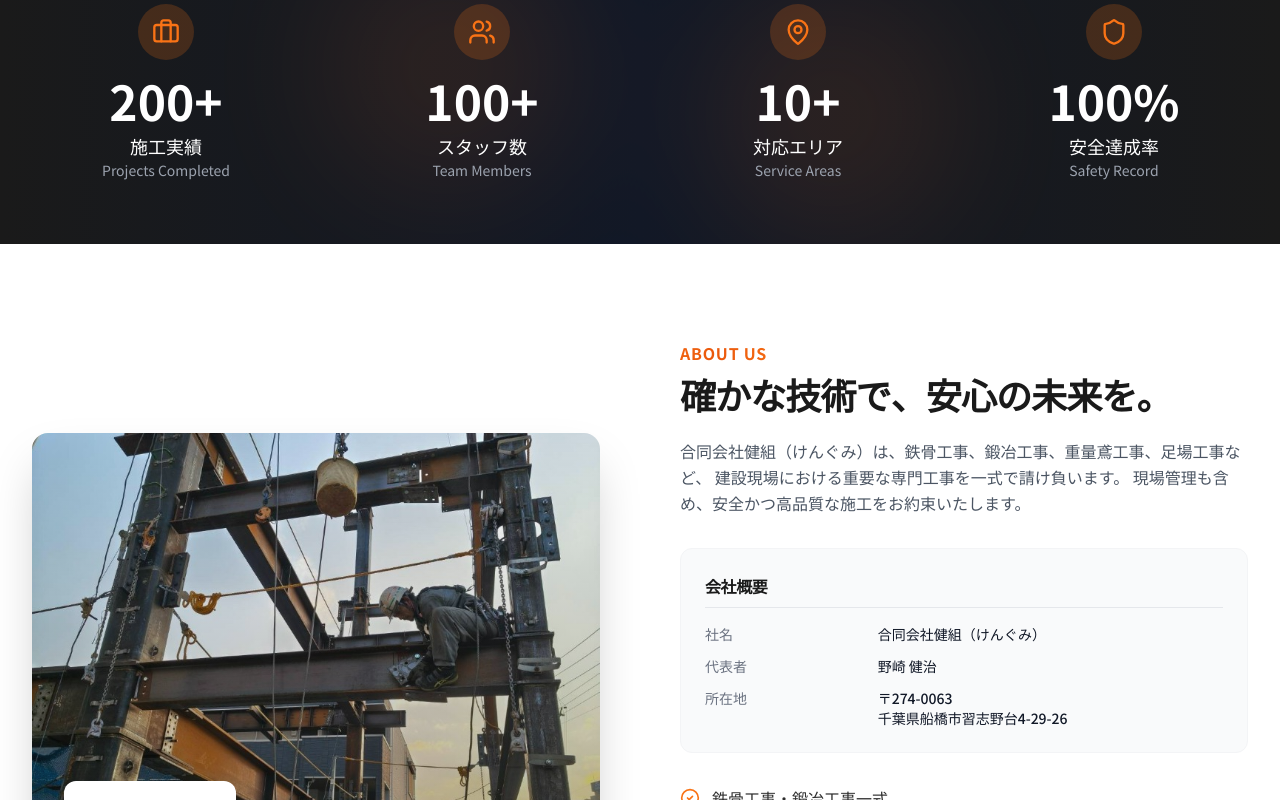
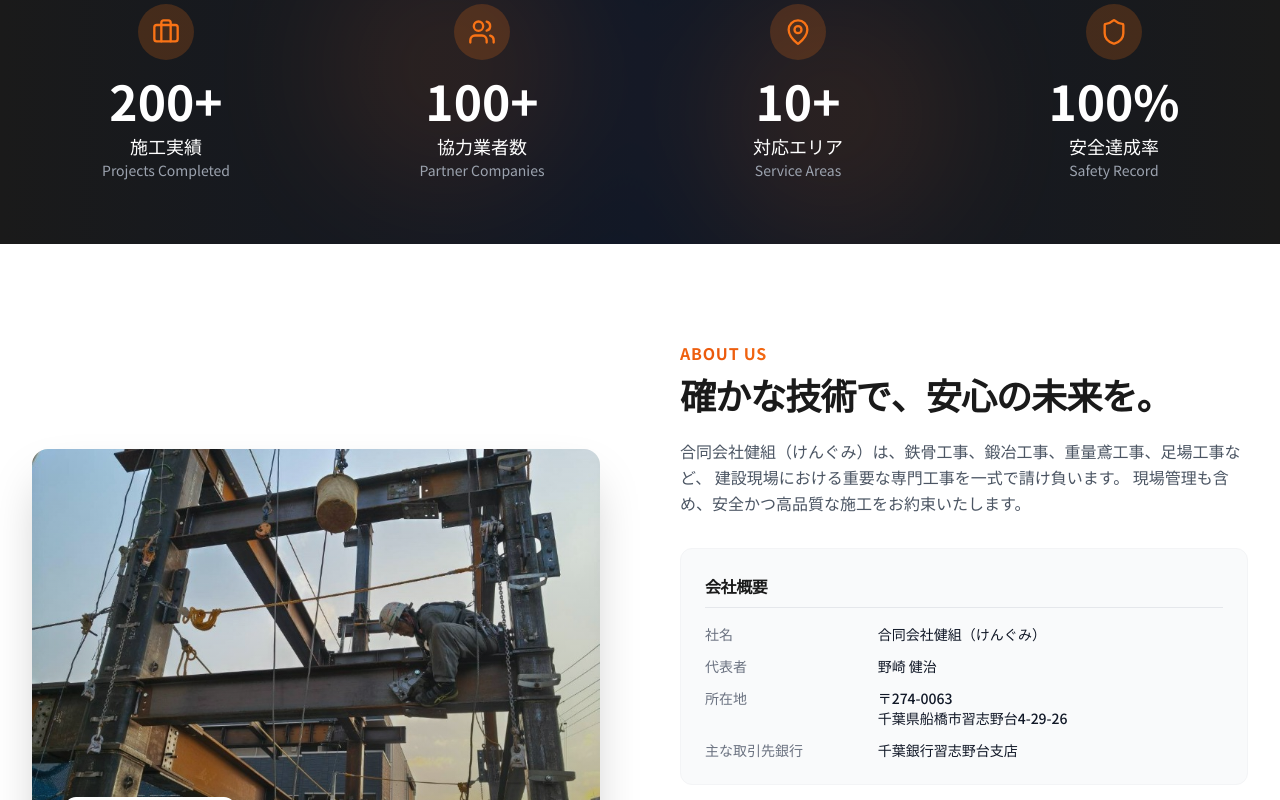
Before and after one commit to yoshidatomya/construction-hp, a React (Vite) app: page / in a window 1280 px wide. Shown: the part 860-1660 px from the top of the page. Built offline with nearby package versions, Linux system fonts and the light colour scheme.

Commit message:
fix ipad

```diff
--- a/src/components/About.tsx
+++ b/src/components/About.tsx
@@ -91,6 +91,10 @@
                 <dt className="text-gray-500">所在地</dt>
                 <dd className="col-span-2 font-medium text-gray-900">〒274-0063<br />千葉県船橋市習志野台4-29-26</dd>
               </div>
+              <div className="grid grid-cols-3">
+                <dt className="text-gray-500">主な取引先銀行</dt>
+                <dd className="col-span-2 font-medium text-gray-900">千葉銀行習志野台支店</dd>
+              </div>
             </dl>
           </div>
 
--- a/src/components/Gallery.tsx
+++ b/src/components/Gallery.tsx
@@ -29,7 +29,8 @@
     const touchEndX = useRef<number>(0);
 
     useEffect(() => {
-        const checkMobile = () => setIsMobile(window.innerWidth < 768);
+        // Extended to 1024px to include iPad in mobile/tablet view
+        const checkMobile = () => setIsMobile(window.innerWidth < 1024);
         checkMobile();
         window.addEventListener('resize', checkMobile);
         return () => window.removeEventListener('resize', checkMobile);
--- a/src/components/Stats.tsx
+++ b/src/components/Stats.tsx
@@ -16,8 +16,8 @@
             icon: Users,
             value: 100,
             suffix: '+',
-            label: 'スタッフ数',
-            sublabel: 'Team Members'
+            label: '協力業者数',
+            sublabel: 'Partner Companies'
         },
         {
             icon: MapPin,
```
